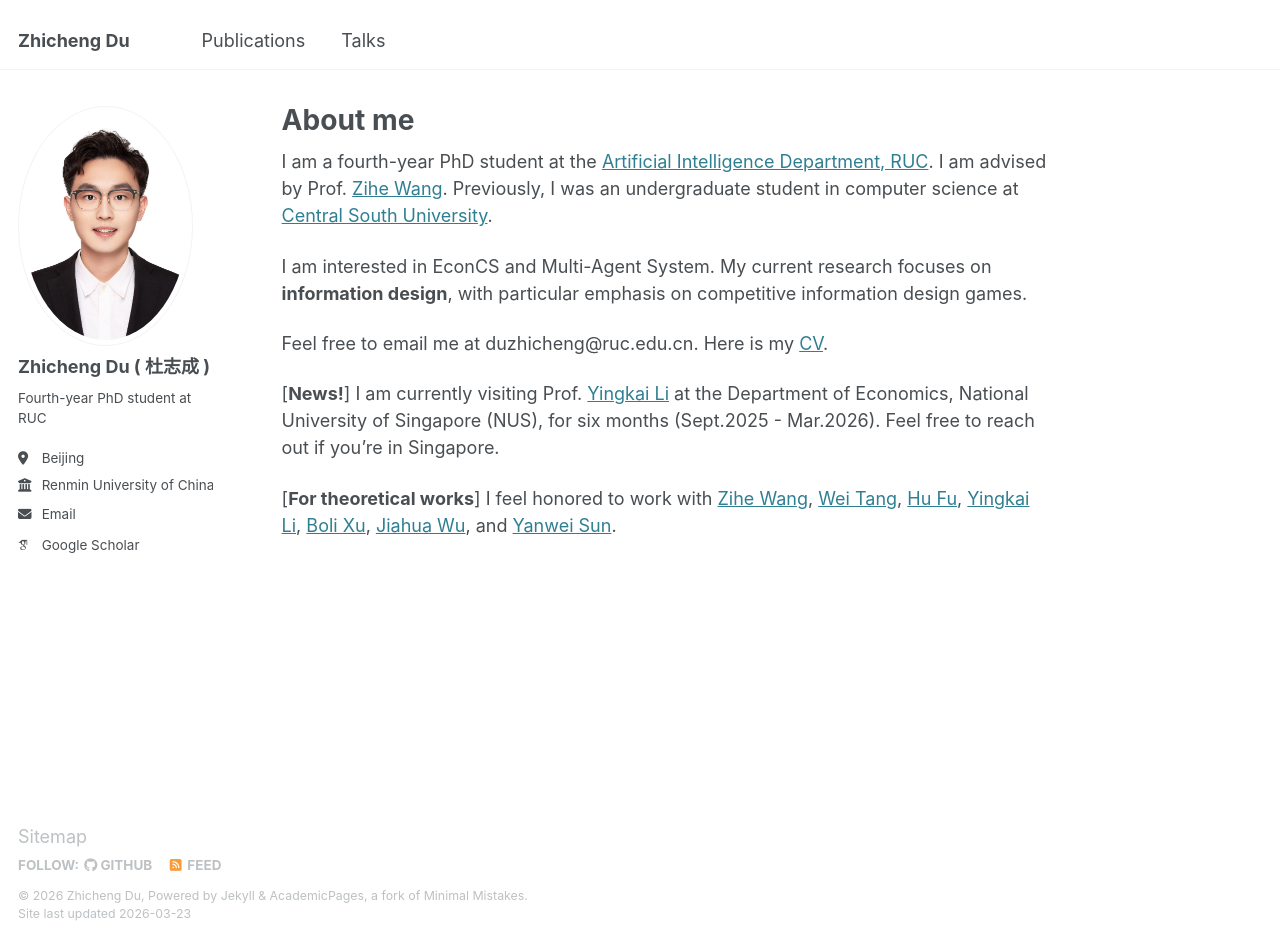
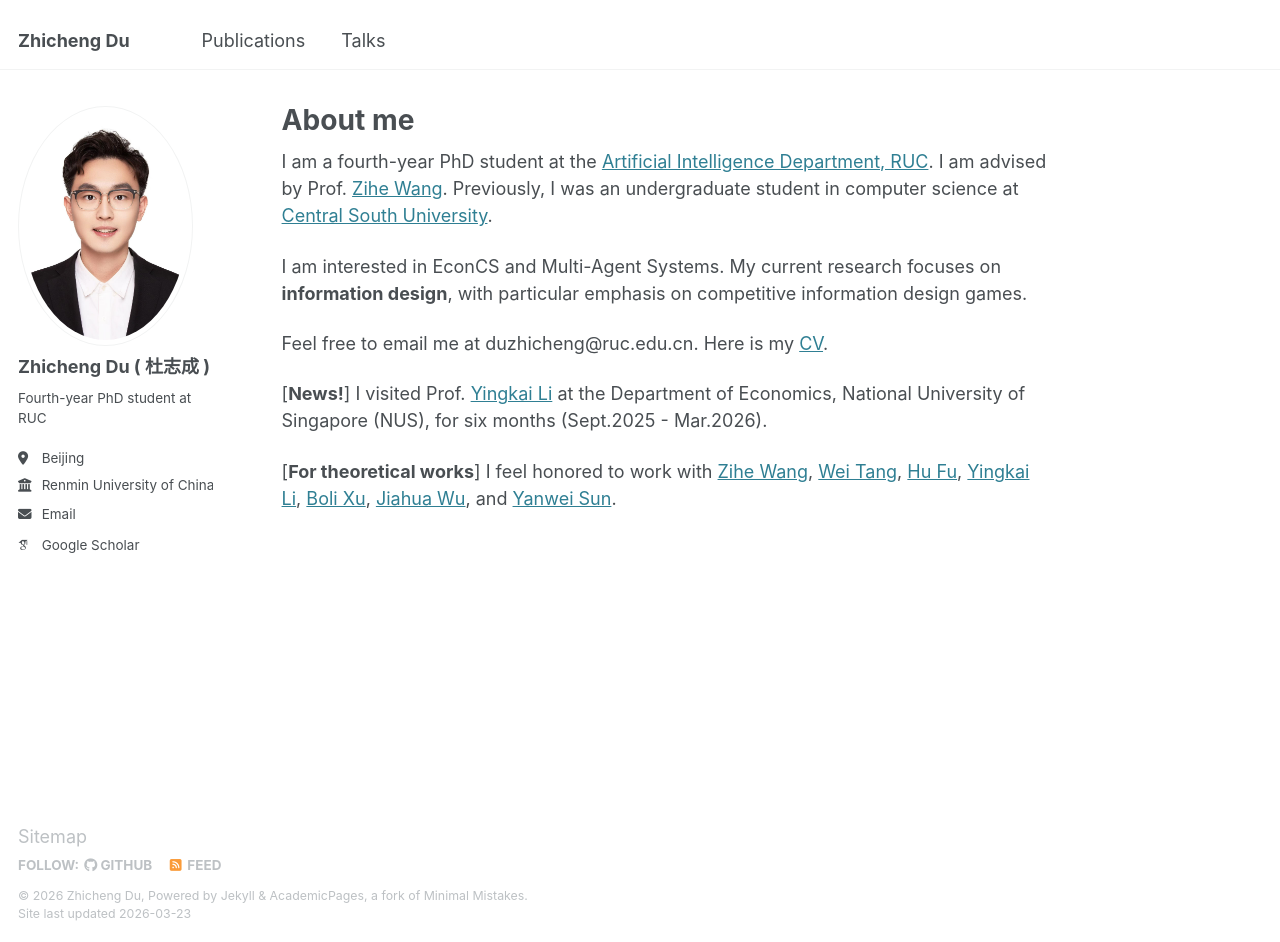
Before and after one commit to DUABC/zhichengdu, a Jekyll site: the page built from _pages/about.md, in a window 1280 px wide and 942 px high. Built offline with Jekyll 4.4.1, drawn with Linux system fonts in a browser that asks for light colours; some web fonts are replaced.

Commit message:
Correct typo in Multi-Agent Systems section

```diff
--- a/_pages/about.md
+++ b/_pages/about.md
@@ -11,14 +11,13 @@ I am a fourth-year PhD student at the [Artificial Intelligence Department, RUC](
 I am advised by Prof. [Zihe Wang](http://ai.ruc.edu.cn/academicfaculty/szdwn/wzh/index.htm).
 Previously, I was an undergraduate student in computer science at [Central South University](https://cse.csu.edu.cn/).
 
-I am interested in EconCS and Multi-Agent System.
+I am interested in EconCS and Multi-Agent Systems.
 My current research focuses on **information design**, with particular emphasis on competitive information design games.
 
 
 Feel free to email me at duzhicheng@ruc.edu.cn.
 Here is my [CV](https://duabc.github.io/zhichengdu/files/CV-20260226.pdf).
 
-[**News!**] I am currently visiting Prof. [Yingkai Li](https://yingkai-li.github.io/) at the Department of Economics, National University of Singapore (NUS), for six months (Sept.2025 - Mar.2026).
-Feel free to reach out if you're in Singapore.
+[**News!**] I visited Prof. [Yingkai Li](https://yingkai-li.github.io/) at the Department of Economics, National University of Singapore (NUS), for six months (Sept.2025 - Mar.2026).
 
 [**For theoretical works**] I feel honored to work with [Zihe Wang](http://ai.ruc.edu.cn/academicfaculty/szdwn/wzh/index.htm), [Wei Tang](https://wtang.org/), [Hu Fu](http://simecv.sufe.edu.cn/page.aspx?id=26), [Yingkai Li](https://yingkai-li.github.io/), [Boli Xu](https://www.bolixu.com/), [Jiahua Wu](https://wu-jiahua.github.io/), and [Yanwei Sun](https://yanwei-sun.github.io/).
```
